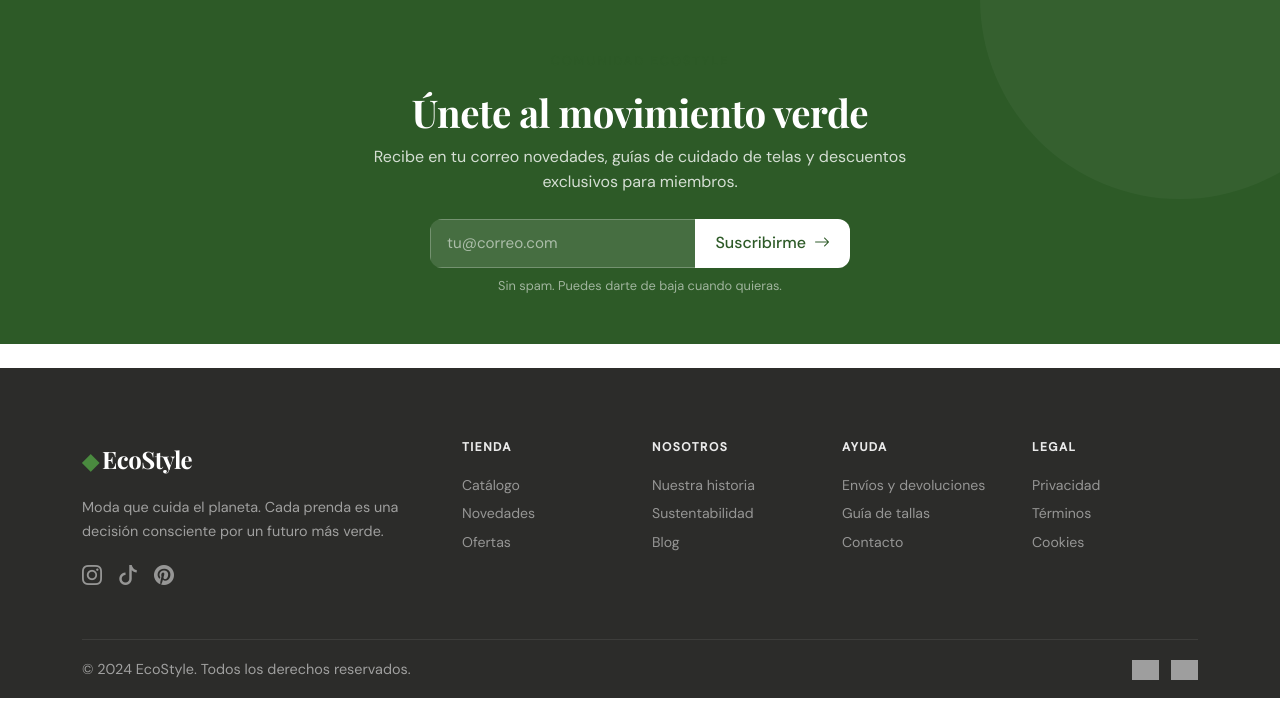
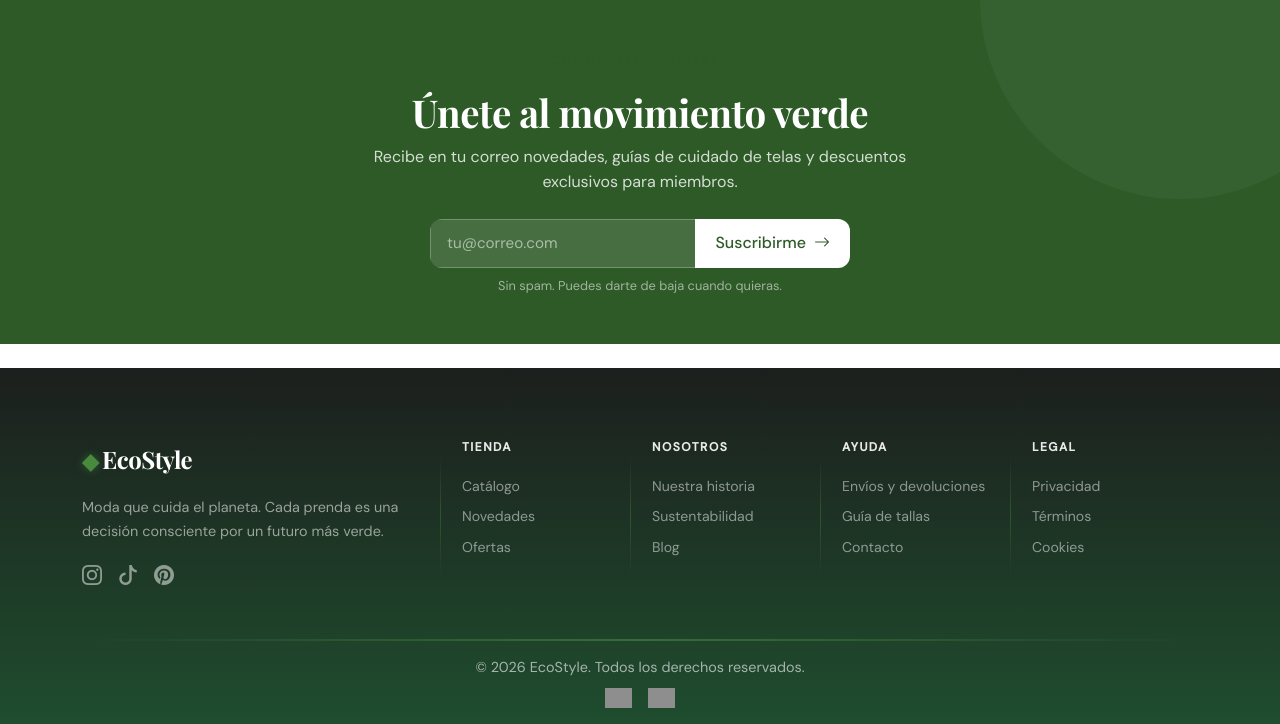
Before and after one commit to AlfredoCorvi/ecostyle1, a Django app: page / in a window 1280 px wide. Shown: the part 3243-3967 px from the top of the page. Before the commit the page ends 3941 px from the top, so only its background shows below. Run offline with Django 4.2, Linux system fonts and the light colour scheme; the visitor is signed in with stand-in values (Sample User, id 1); data comes from the database, SQL or seed files in the repository; data that the repository does not hold is empty; parts of the project's set-up code (start-up, migrations or seed data) failed here and were passed over; grey boxes are pictures that could not be loaded.

Commit message:
se agrego nuevo estilo de columnas para bostrap en footer-bottom y se realizo nuevo style para todo el footer con hover y colores con degradado

```diff
--- a/static/css/ecostyle.css
+++ b/static/css/ecostyle.css
@@ -825,15 +825,30 @@ h1, h2, h3, .eco-logo, .eco-hero-title, .eco-section-title {
 
 /* ── FOOTER ──────────────────────────────────────────────────── */
 .eco-footer {
-  background: var(--eco-charcoal);
+  background: linear-gradient(
+  to bottom,
+  #1c1f1d,
+  #1f4d2e
+);
   color: rgba(255,255,255,0.75);
+  position: relative;
 }
 
+/* LOGO */
 .eco-footer .eco-logo { color: white; }
-.eco-footer .eco-logo-leaf { color: var(--eco-green-light); }
+.eco-footer .eco-logo-leaf {
+  color: var(--eco-green-light);
+  text-shadow: 0 0 8px rgba(76, 175, 80, 0.4);
+}
 
-.eco-footer-text { font-size: 0.9rem; color: rgba(255,255,255,0.55); line-height: 1.7; }
+/* TEXTO */
+.eco-footer-text {
+  font-size: 0.9rem;
+  color: rgba(255,255,255,0.55);
+  line-height: 1.7;
+}
 
+/* TITULOS */
 .eco-footer-heading {
   font-size: 0.75rem;
   font-weight: 600;
@@ -841,28 +856,115 @@ h1, h2, h3, .eco-logo, .eco-hero-title, .eco-section-title {
   letter-spacing: 1.5px;
   color: rgba(255,255,255,0.9);
   margin-bottom: 1rem;
+  position: relative;
 }
 
+/* LINKS */
 .eco-footer-links a {
-  display: block;
+  display: inline-block;
   color: rgba(255,255,255,0.5);
   text-decoration: none;
   font-size: 0.88rem;
-  padding: 3px 0;
-  transition: color var(--transition);
+  padding: 4px 0;
+  position: relative;
+  transition: all 0.3s ease;
 }
 
-.eco-footer-links a:hover { color: rgba(255,255,255,0.9); }
+/* EFECTO HOVER CON LÍNEA */
+.eco-footer-links a::after {
+  content: "";
+  position: absolute;
+  left: 0;
+  bottom: 0;
+  width: 0%;
+  height: 2px;
+  background: var(--eco-green-light);
+  transition: width 0.3s ease;
+}
 
+.eco-footer-links a:hover {
+  color: var(--eco-green-light);
+  transform: translateX(4px);
+}
+
+.eco-footer-links a:hover::after {
+  width: 100%;
+}
+
+/* REDES SOCIALES */
 .eco-social-link {
   color: rgba(255,255,255,0.5);
-  transition: color var(--transition);
+  transition: all 0.3s ease;
 }
 
-.eco-social-link:hover { color: var(--eco-green-light); }
+.eco-social-link:hover {
+  color: var(--eco-green-light);
+  transform: scale(1.2);
+}
 
+/* ── SEPARADORES DE COLUMNAS ───────────────── */
+.eco-footer .row > div:not(:first-child) {
+  position: relative;
+}
+
+.eco-footer .row > div:not(:first-child)::before {
+  content: "";
+  position: absolute;
+  left: -10px;
+  top: 10%;
+  height: 80%;
+  width: 1px;
+  background: linear-gradient(
+    to bottom,
+    transparent,
+    var(--eco-green-light),
+    transparent
+  );
+  opacity: 0.4;
+}
+
+/* ── FOOTER BOTTOM ───────────────── */
 .eco-footer-bottom {
-  border-top: 1px solid rgba(255,255,255,0.08);
+  border-top: none;
+  background: linear-gradient(
+  to bottom,
+  #1f4d2e
+  #141414,
+);
+  position: relative;
+}
+
+/* línea superior decorativa */
+.eco-footer-bottom::before {
+  content: "";
+  position: absolute;
+  top: 0;
+  left: 0;
+  width: 100%;
+  height: 2px;
+  background: linear-gradient(
+    to right,
+    transparent,
+    var(--eco-green-light),
+    transparent
+  );
+  opacity: 0.6;
+}
+
+/* TEXTO FINAL */
+.eco-footer-bottom .eco-footer-text {
+  color: rgba(255,255,255,0.6);
+}
+
+/* BADGES */
+.eco-footer-bottom img {
+  filter: brightness(0.9);
+  transition: transform 0.3s ease, filter 0.3s ease;
+}
+
+.eco-footer-bottom img:hover {
+  transform: translateY(-2px);
+  filter: brightness(1.1);
 }
 
 /* ── BOTONES GENERALES ───────────────────────────────────────── */
--- a/templates/base.html
+++ b/templates/base.html
@@ -144,11 +144,11 @@
       </div>
     </div>
     <div class="eco-footer-bottom py-3">
-      <div class="row align-items-center">
-        <div class="col-md-6 small eco-footer-text">
-          &copy; 2024 EcoStyle. Todos los derechos reservados.
+      <div class="d-flex flex-column align-items-center text-center">
+        <div class="eco-footer-text mb-2">
+          &copy; 2026 EcoStyle. Todos los derechos reservados.
         </div>
-        <div class="col-md-6 text-md-end">
+        <div class="d-flex gap-2">
           <img src="https://img.shields.io/badge/MercadoPago-009EE3?style=flat&logo=mercadopago&logoColor=white" alt="MercadoPago" height="20">
           <img src="https://img.shields.io/badge/SSL-Secure-4CAF50?style=flat&logo=letsencrypt&logoColor=white" alt="SSL" height="20" class="ms-2">
         </div>
```
